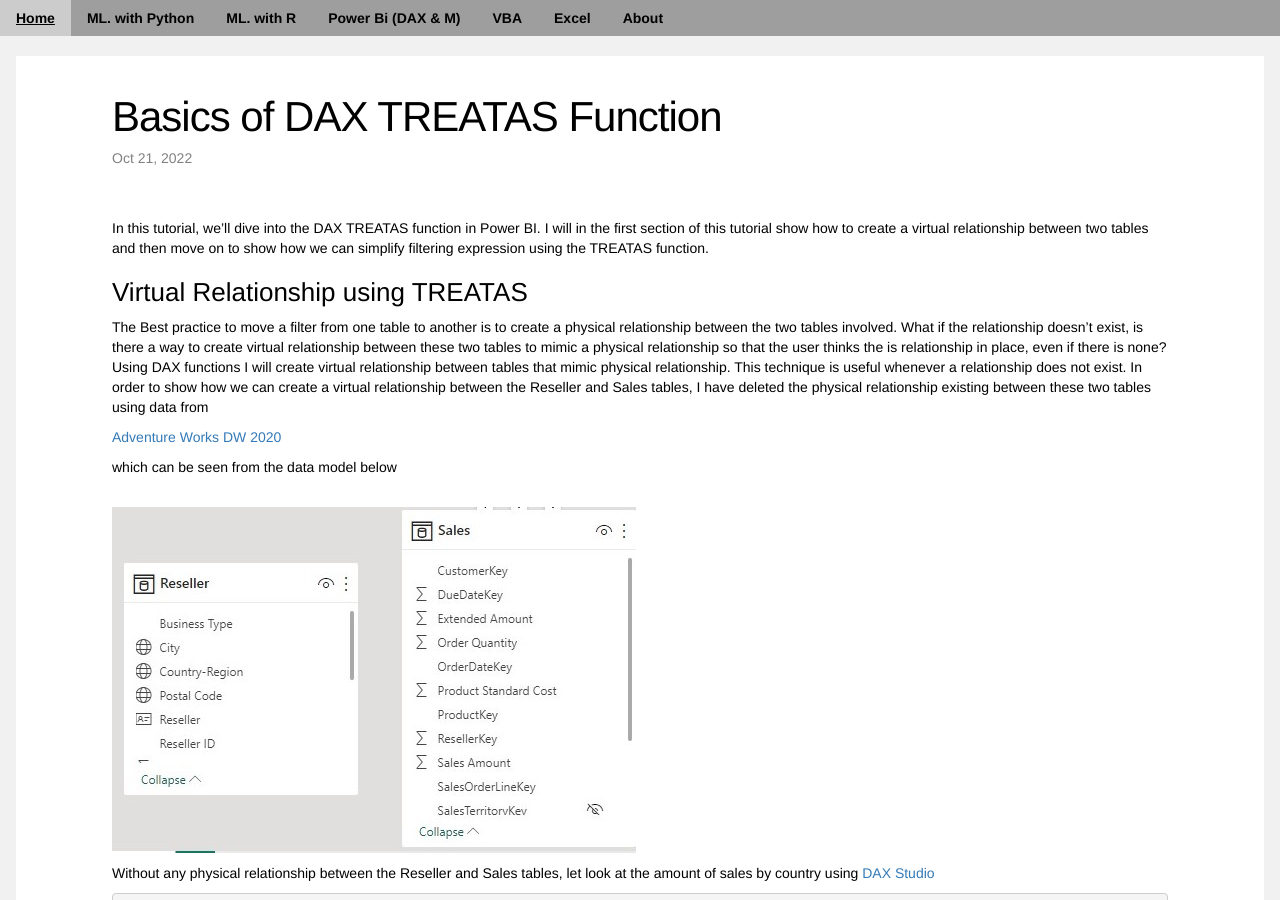
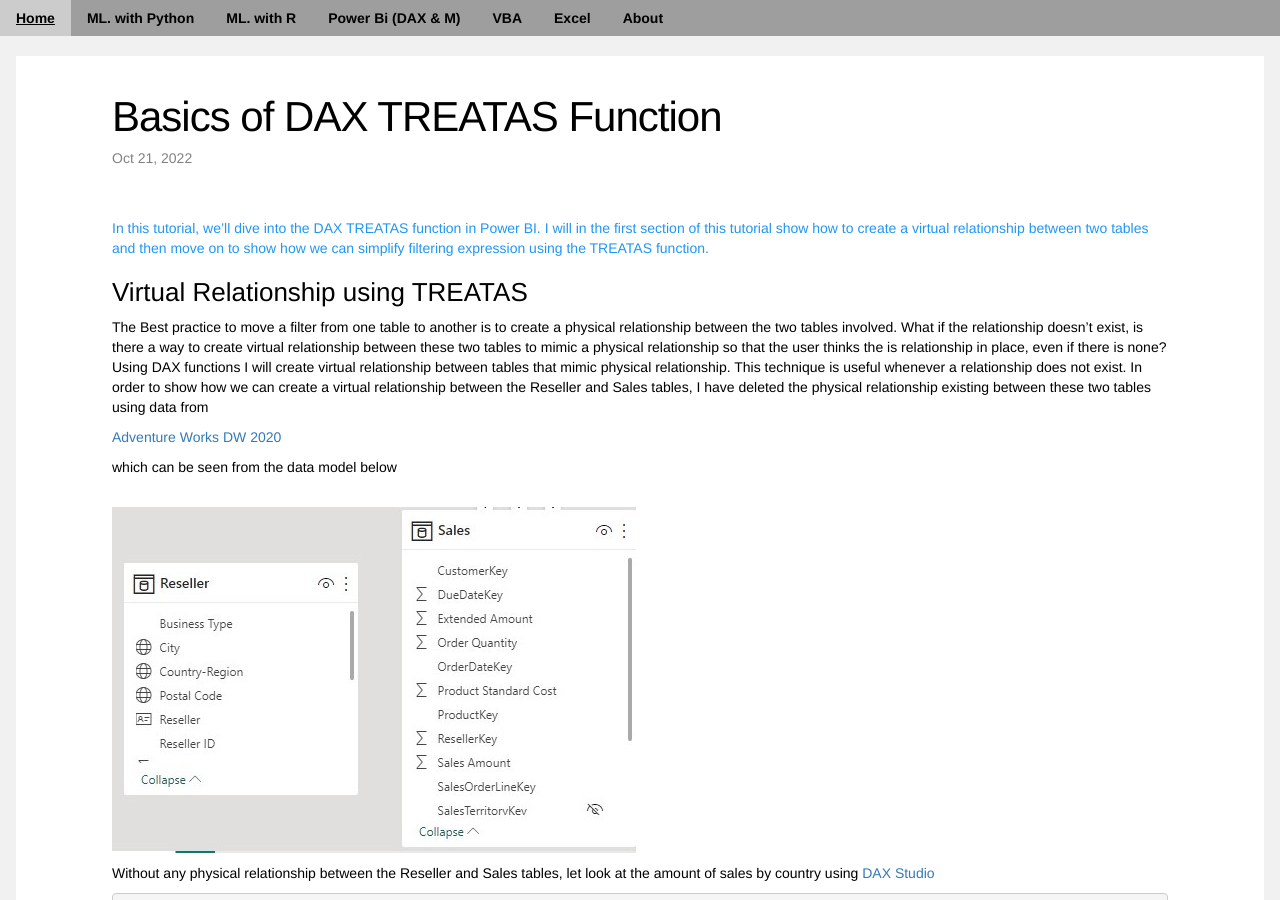
Before and after one commit to emmanuel-arize/arizeblog, a Jekyll site: the page built from Power-BI/_posts/2022-10-21-Treatas.md, in a window 1280 px wide and 900 px high. Built offline with Jekyll 4.4.1, drawn with Linux system fonts in a browser that asks for light colours; nearby versions of some CDN libraries; library files that are not in the unit come from our copies; a script that is not in the unit is left out.

Commit message:
Update 2022-10-21-Treatas.md

```diff
--- a/Power-BI/_posts/2022-10-21-Treatas.md
+++ b/Power-BI/_posts/2022-10-21-Treatas.md
@@ -4,9 +4,9 @@ title: Basics of DAX TREATAS Function
 category: Power-BI
 #author: Arize Emmanuel
 ---
-
+<div class="w3-text-blue">
 In this tutorial, we’ll dive into the DAX TREATAS function in Power BI. I will in the first section of this tutorial show how to create a virtual relationship between two tables  and then move on to show how we can simplify filtering expression using the TREATAS function.
-
+</div>
 ### Virtual Relationship using TREATAS
 The Best practice to move a filter from one table to another is to create a physical relationship between the two tables
 involved. What if the relationship doesn't exist, is there a way to create virtual relationship between these two tables to
```
